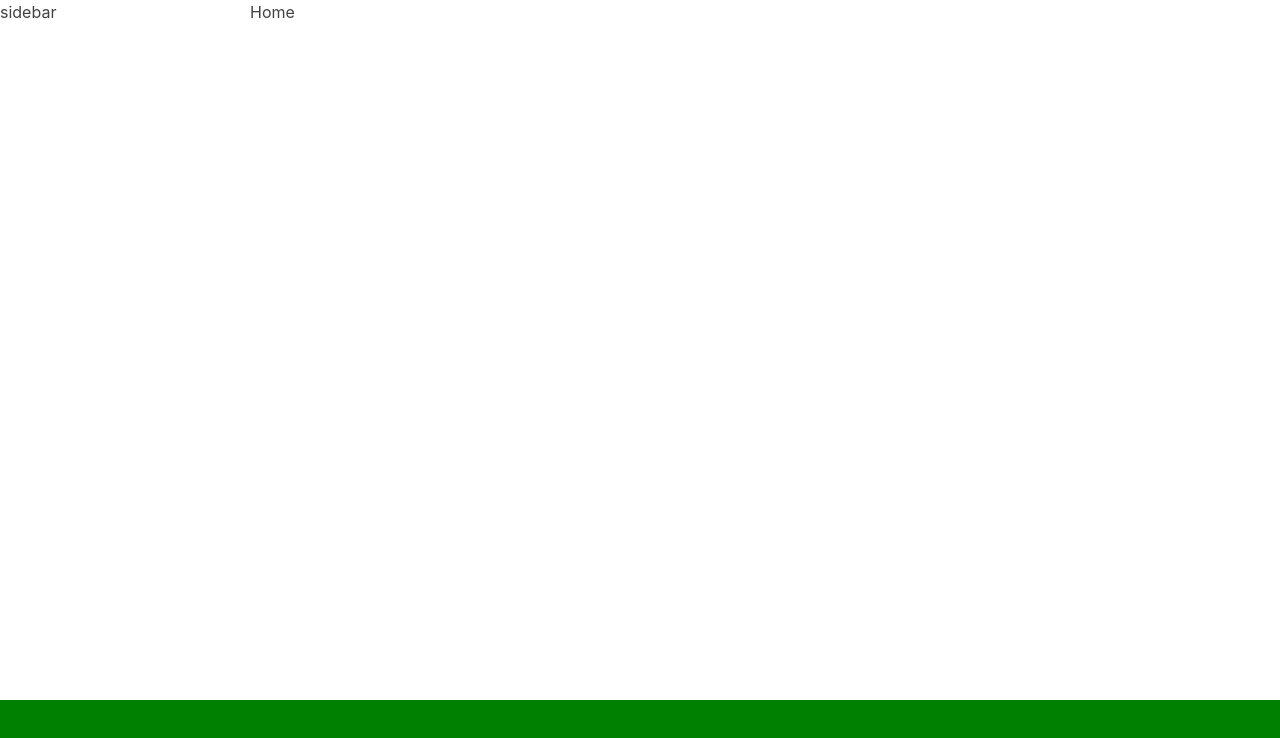
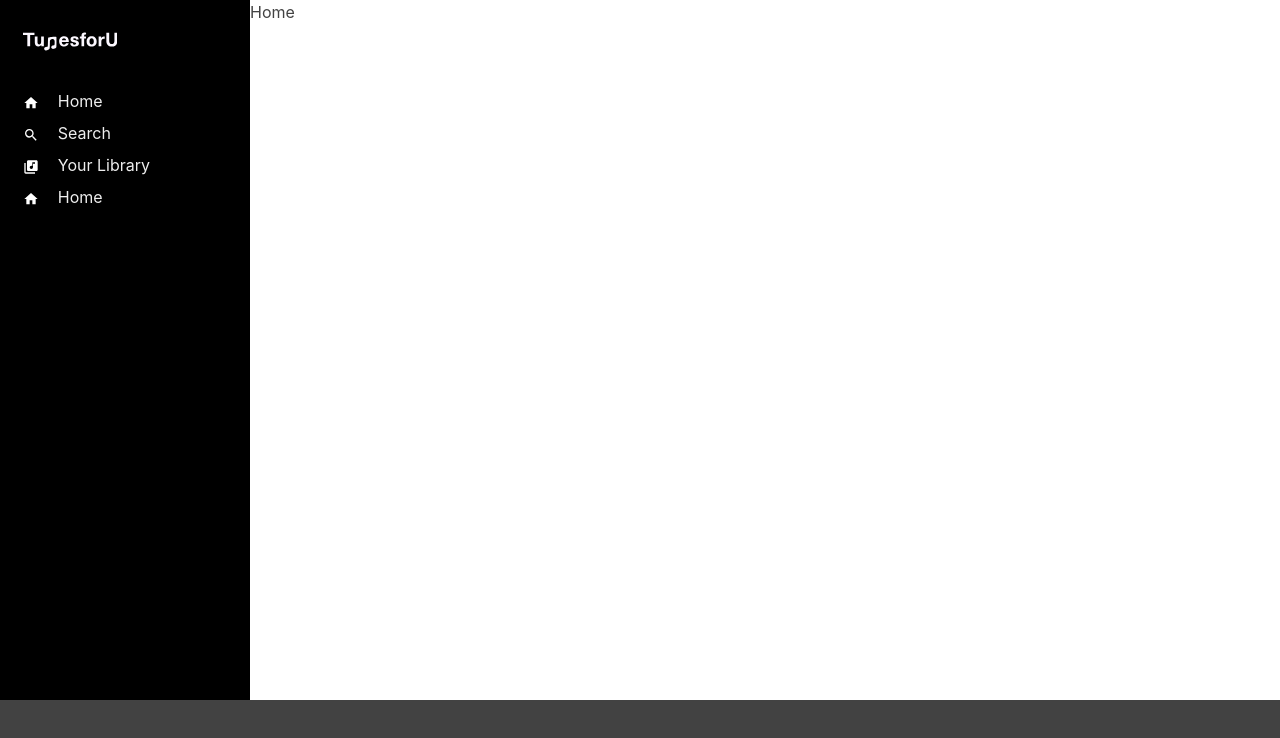
Before and after one commit to Pmejna/tunesforyou-app, a Next.js app: page / in a window 1280 px wide. Shown: the top 738 px of the page. Built offline with nearby package versions, Linux system fonts and the light colour scheme.

Commit message:
create baseline structure to the sidebar component

```diff
--- a/components/playerLayout.tsx
+++ b/components/playerLayout.tsx
@@ -1,5 +1,6 @@
 import { FunctionComponent } from "react";
 import {Box} from '@chakra-ui/layout';
+import SideBar from "./sidebar";
 
 interface PlayerLayoutProps {
 
@@ -14,7 +15,7 @@ const PlayerLayout: FunctionComponent<PlayerLayoutProps> = ({children}) => {
                     width: "250px",
                 }}
             >
-                sidebar
+               <SideBar/>
             </Box>
             <Box sx={{
                     margin: "0 0 100px 250px",
@@ -31,7 +32,7 @@ const PlayerLayout: FunctionComponent<PlayerLayoutProps> = ({children}) => {
                     bottom: 0,
                     width: "100vw",
                     height: "100px",
-                    backgroundColor: "green"
+                    backgroundColor: "gray.800"
                 }}
             >
             </Box>
--- a/components/sidebar.tsx
+++ b/components/sidebar.tsx
@@ -1,5 +1,48 @@
-import { Box } from "@chakra-ui/layout";
 import { FunctionComponent } from "react";
+import NextImage from 'next/image';
+import {
+    Box,
+    List,
+    ListItem,
+    Divider,
+    Center,
+    ListIcon,
+    LinkBox,
+    LinkOverlay
+ } from "@chakra-ui/layout";
+
+ import NextLink from 'next/link';
+
+ import {
+    MdHome,
+    MdSearch,
+    MdLibraryMusic,
+    MdPlaylistAdd,
+    MdFavorite
+ } from "react-icons/md";
+
+ const navMenuDummyData = [
+     {
+         name: 'Home',
+         icon: MdHome,
+         route: '/'
+     },
+     {
+         name: 'Search',
+         icon: MdSearch,
+         route: '/search'
+     },
+     {
+         name: 'Your Library',
+         icon: MdLibraryMusic,
+         route: '/library'
+     },
+     {
+         name: 'Home',
+         icon: MdHome,
+         route: '/'
+     },
+]
 
 interface SideBarProps {
 
@@ -7,8 +50,46 @@ interface SideBarProps {
 
 const SideBar: FunctionComponent<SideBarProps> = () => {
     return (
-        <Box>
-
+        <Box sx={{
+            width: "100%",
+            height: "calc(100vh - 100px)",
+            bg: "black",
+            paddingX: "5px",
+            color: "gray.200"
+        }}>
+            <Box>
+                <Box sx={{
+                    width: "130px",
+                    marginBottom: "1.6rem",
+                    paddingX: "1.1rem",
+                    paddingTop: "1.6rem",
+                }}>
+                    <NextImage
+                        src="/images/logo.svg"
+                        alt="logo"
+                        height={60}
+                        width={180}
+                    />
+                </Box>
+                <Box marginBottom="1.6rem">
+                    <List spacing={2}>
+                        {
+                            navMenuDummyData.map(menuItem => (
+                                <ListItem paddingX={"1.1rem"} fontSize="1rem" key={menuItem.name}>
+                                    <LinkBox>
+                                        <NextLink href={menuItem.route} passHref>
+                                            <LinkOverlay>
+                                                <ListIcon as={menuItem.icon} color="white" marginRight="1.2rem"/>
+                                                {menuItem.name}
+                                            </LinkOverlay>
+                                        </NextLink>
+                                    </LinkBox>
+                                </ListItem>
+                            ))
+                        }
+                    </List>
+                </Box>
+            </Box>
         </Box>
      );
 }
--- a/pages/index.tsx
+++ b/pages/index.tsx
@@ -1,7 +1,4 @@
 import { Box } from '@chakra-ui/layout'
-import Head from 'next/head'
-import Image from 'next/image'
-import styles from '../styles/Home.module.css'
 
 const Home = () => {
   return (
```
Also changed, not shown: public/images/logo.svg (added).
